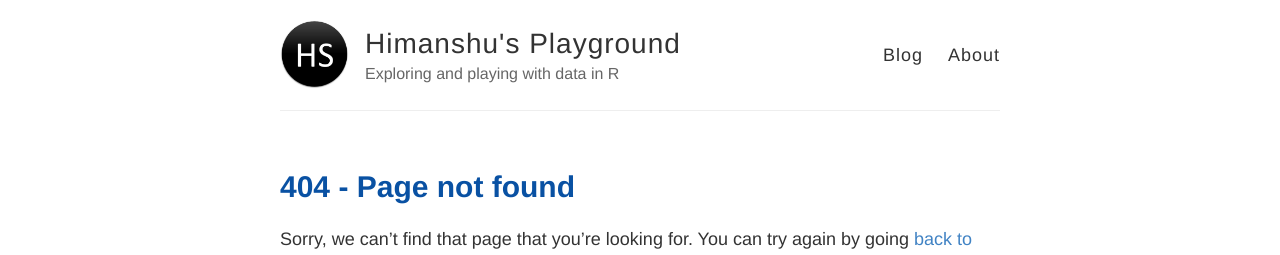
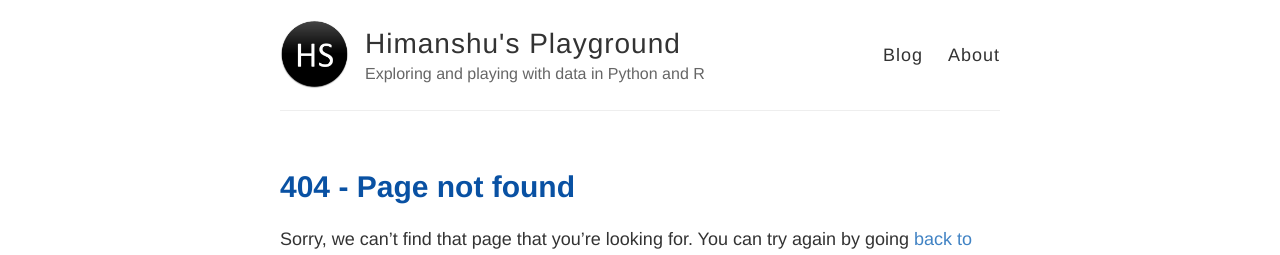
Before and after one commit to himanshusin/himanshusin.github.io, a Jekyll site: the page built from 404.md, in a window 1280 px wide. Shown: the top 255 px of the page. Built offline with Jekyll 4.4.1, drawn with Linux system fonts in a browser that asks for light colours.

Commit message:
Update _config.yml

```diff
--- a/_config.yml
+++ b/_config.yml
@@ -9,7 +9,7 @@
 name: Himanshu's Playground
 
 # Short bio or description (displayed in the header)
-description: Exploring and playing with data in R
+description: Exploring and playing with data in Python and R
 
 
 # URL of your avatar or profile pic (you could use your GitHub profile pic)
```
